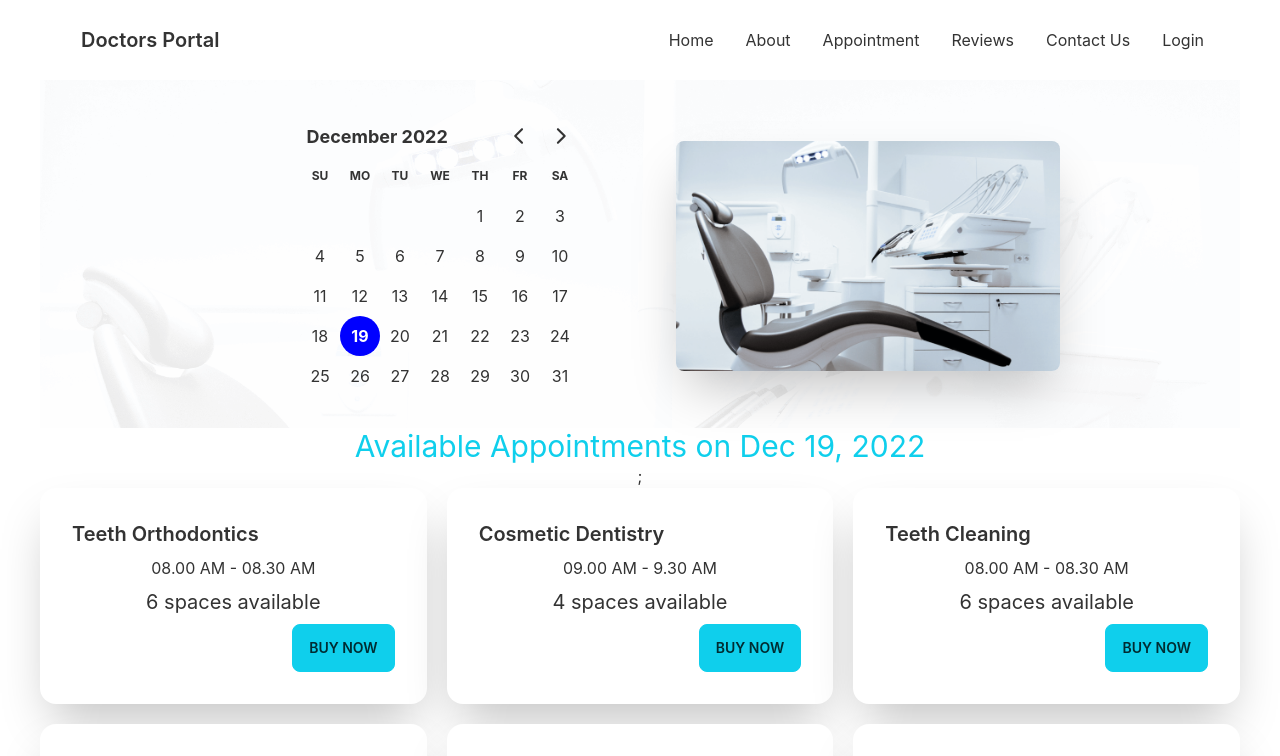
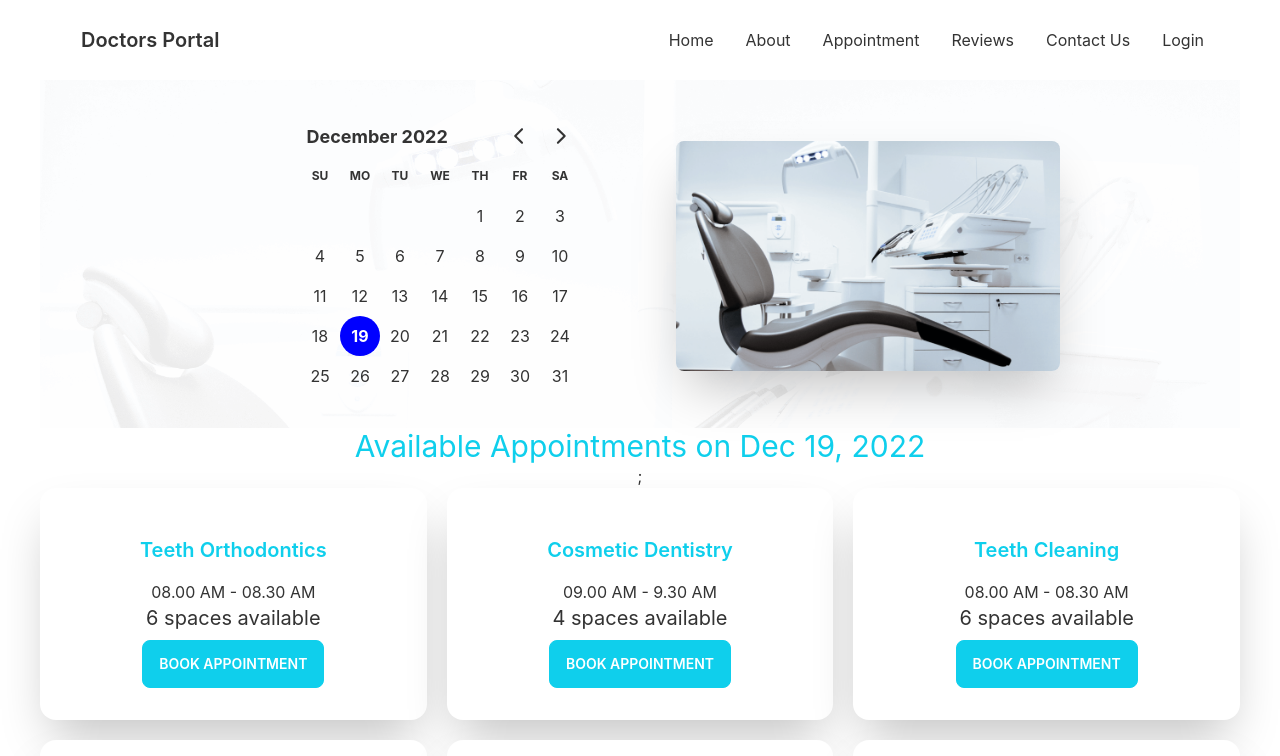
Before and after one commit to esamohammad/doctors-portal-client-site, a React (Create React App) app: page /Appointment in a window 1280 px wide. Shown: the top 756 px of the page. Built offline with nearby package versions, Linux system fonts and the light colour scheme.

Commit message:
color set kora ,justify center etc

```diff
--- a/src/Pages/Appointment/Service.js
+++ b/src/Pages/Appointment/Service.js
@@ -4,15 +4,16 @@ const Service = ({ service }) => {
     const { name, slots } = service;
     return (
         <div className="card lg: file:max-w-lg bg-base-100 shadow-2xl">
-            <div className="card-body">
-                <h2 className="card-title">{name}</h2>
+            <div className="card-body ">
+
+                <div><h2 className="card-title justify-center py-4 text-primary">{name}</h2>
 
                 <p>{slots.length > 0 ? <span>{slots[0]}</span> : <span className='text-red-600'>No Slot Available</span>}</p>
 
-                <p className='text-xl'>{slots.length} {slots.length > 1 ? 'spaces' : 'space'} available</p>
+                <p className='text-xl'>{slots.length} {slots.length > 1 ? 'spaces' : 'space'} available</p></div>
 
-                <div className="card-actions justify-end">
-                    <button disabled={slots.length === 0} className="btn btn-primary">Buy Now</button>
+                <div className="card-actions justify-center">
+                    <button disabled={slots.length === 0} className="btn btn-primary text-white ">Book Appointment</button>
                 </div>
 
             </div>
```
